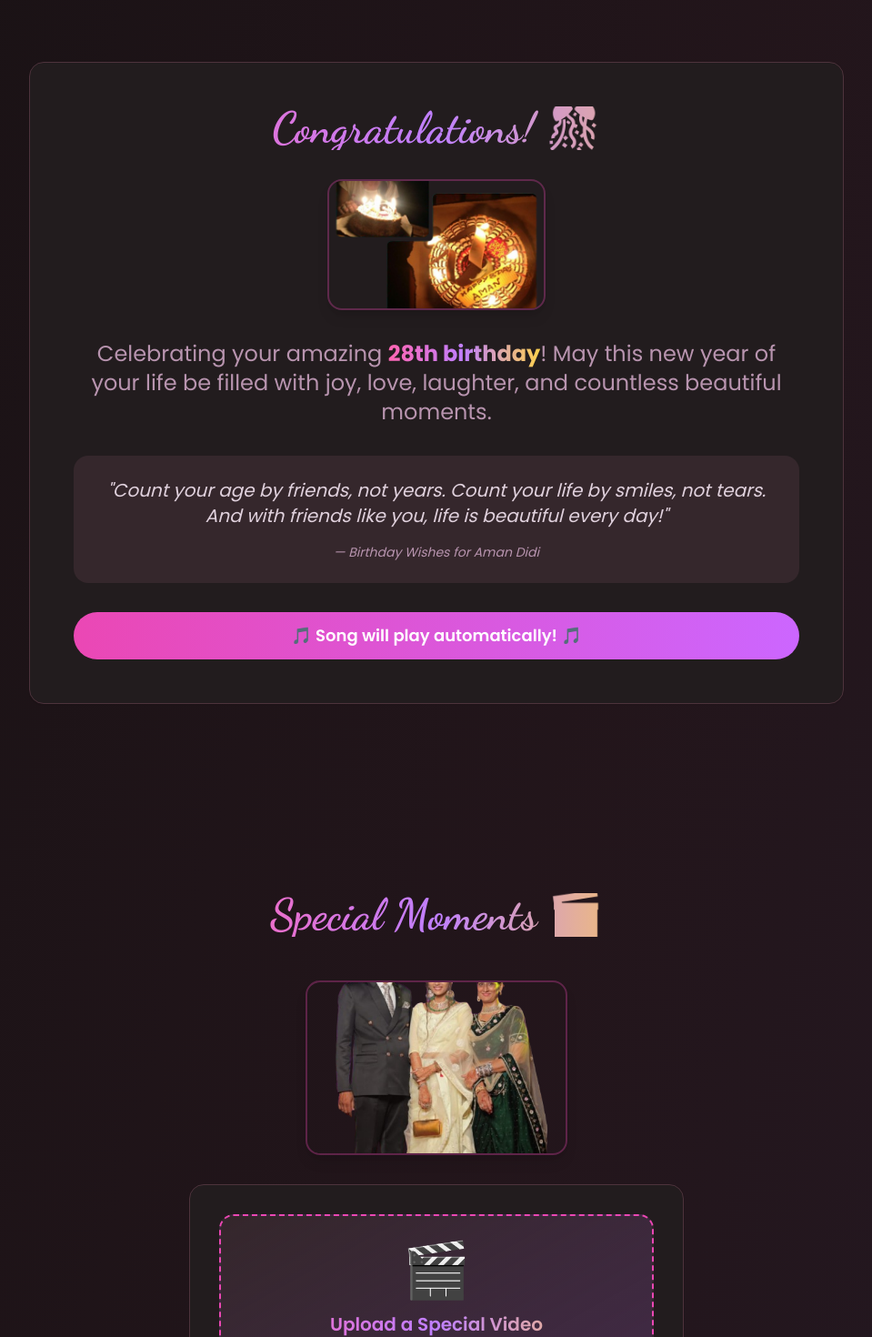
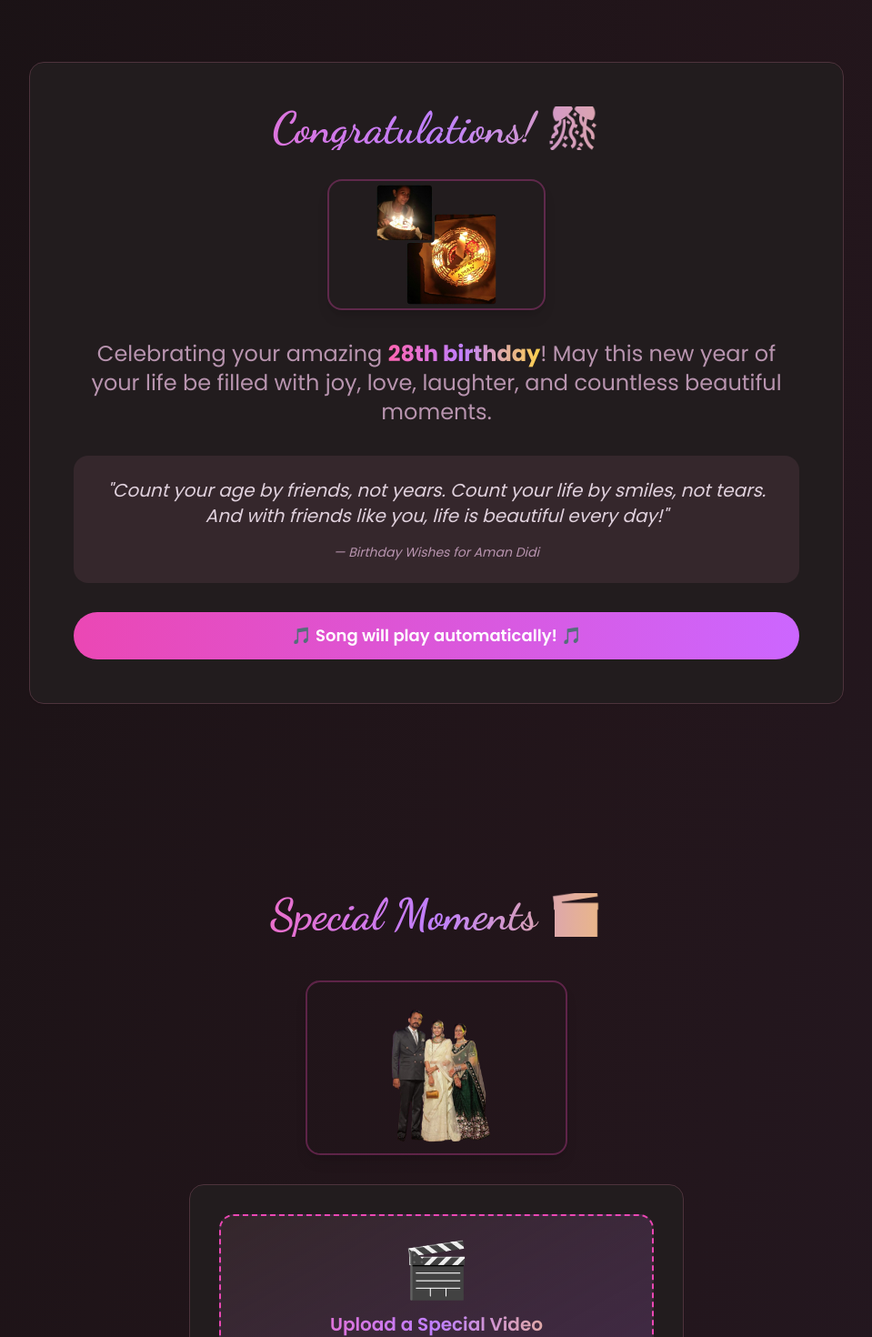
Before and after one commit to Manpreet3138/aman-didi-birthday-celebration, a React (Vite) app: page / in a window 1280 px wide. Shown: the part 812-2282 px from the top of the page at 91% size, without its empty margins (160-1119 px from the left). Built offline with nearby package versions, Linux system fonts and the light colour scheme.

Commit message:
Fix image display in stickers
Adjust image sizes within stickers for better fit.

```diff
--- a/src/components/CongratulationsSection.tsx
+++ b/src/components/CongratulationsSection.tsx
@@ -22,7 +22,7 @@ const CongratulationsSection = ({ visibleSections, audioPlaying, audioRef }: Con
           <img
             src="/lovable-uploads/89cad97a-6c6f-4067-ba1f-a627b8bef25c.png"
             alt="Birthday celebration"
-            className="w-48 h-36 md:w-60 md:h-45 object-cover rounded-2xl border-2 border-primary/30 shadow-lg hover:scale-105 transition-transform duration-300"
+            className="w-48 h-36 md:w-60 md:h-45 object-contain rounded-2xl border-2 border-primary/30 shadow-lg hover:scale-105 transition-transform duration-300"
           />
         </div>
         <p className="text-xl md:text-2xl text-muted-foreground mb-8 leading-relaxed">
--- a/src/components/VideoSection.tsx
+++ b/src/components/VideoSection.tsx
@@ -25,7 +25,7 @@ const VideoSection = ({ visibleSections, uploadedVideo, videoRef, onVideoUpload
         <img
           src="/lovable-uploads/154f73af-b3dd-4f09-a3a6-2a232d1ebd6c.png"
           alt="Special family moments"
-          className="w-54 h-36 md:w-72 md:h-48 object-cover rounded-2xl border-2 border-primary/30 shadow-lg hover:scale-105 transition-transform duration-300"
+          className="w-54 h-36 md:w-72 md:h-48 object-contain rounded-2xl border-2 border-primary/30 shadow-lg hover:scale-105 transition-transform duration-300"
         />
       </div>
 
```
